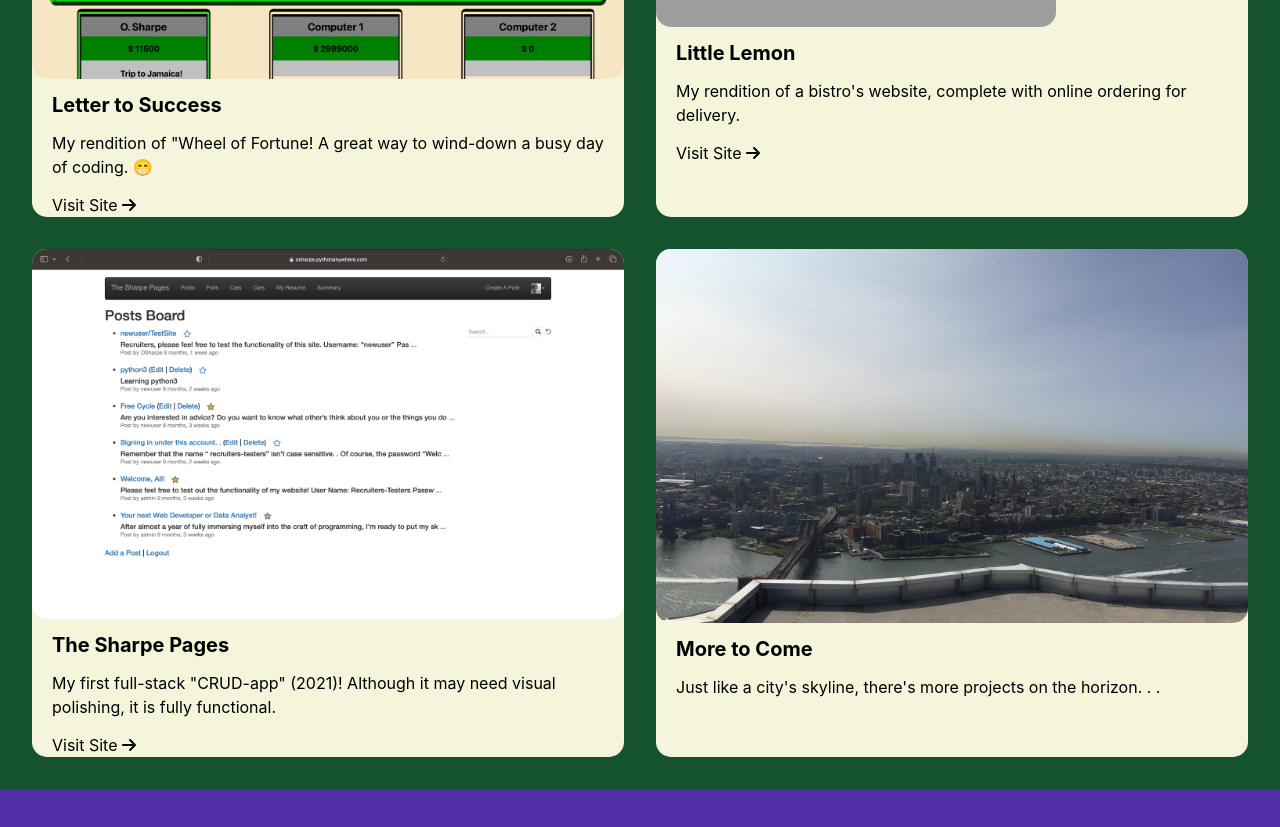
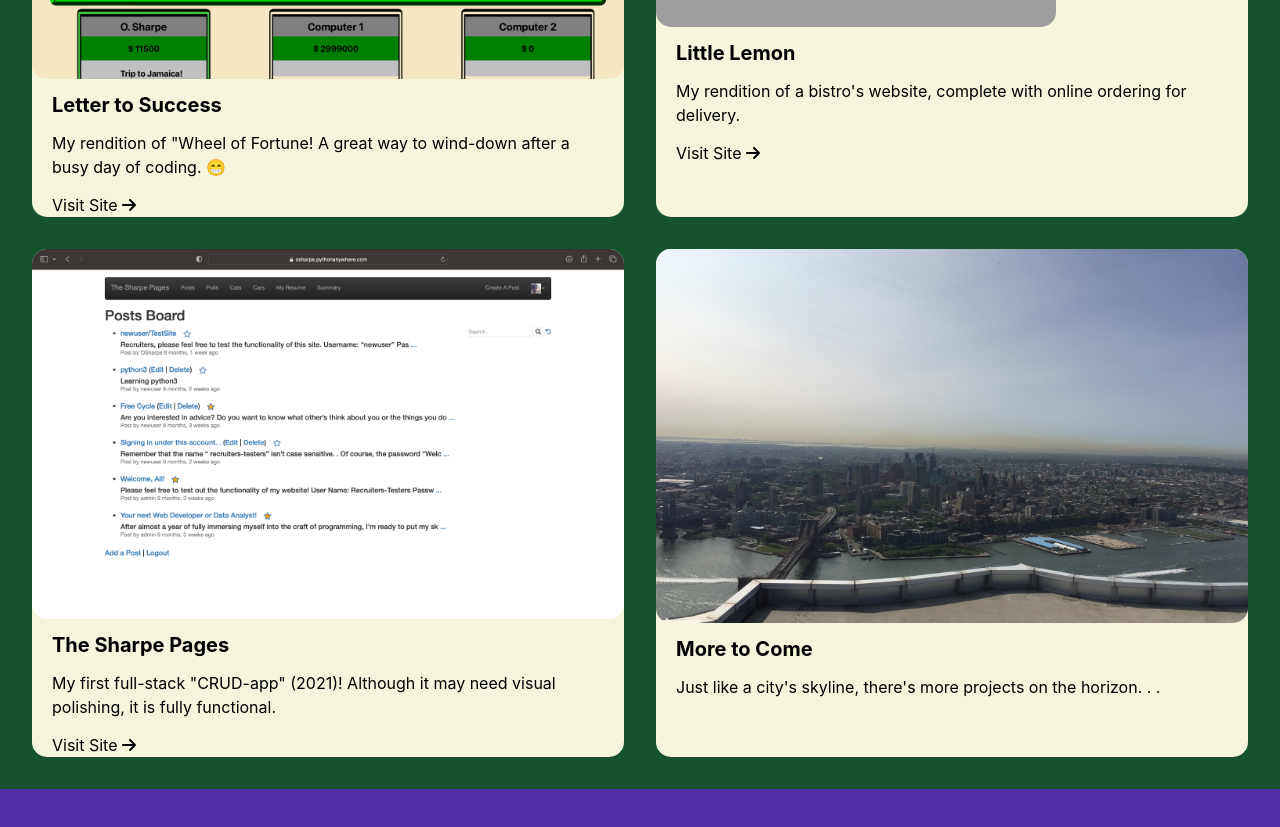
Before and after one commit to OSharpe001/portfolio, a React (Create React App) app: page / in a window 1280 px wide. Shown: the part 1180-2007 px from the top of the page. Built offline with nearby package versions, Linux system fonts and the light colour scheme; grey boxes are pictures that could not be loaded.

Commit message:
minor change to project text

```diff
--- a/src/components/ProjectsSection.js
+++ b/src/components/ProjectsSection.js
@@ -7,7 +7,7 @@ const projects = [
   {
     title: "Letter to Success",
     description:
-      'My rendition of "Wheel of Fortune! A great way to wind-down a busy day of coding. 😁 ',
+      'My rendition of "Wheel of Fortune! A great way to wind-down after a busy day of coding. 😁 ',
     getImageSrc: () => require("../images/letter_to_success.png"),
     site: "https://lettertosuccess.netlify.app"
   },
```
